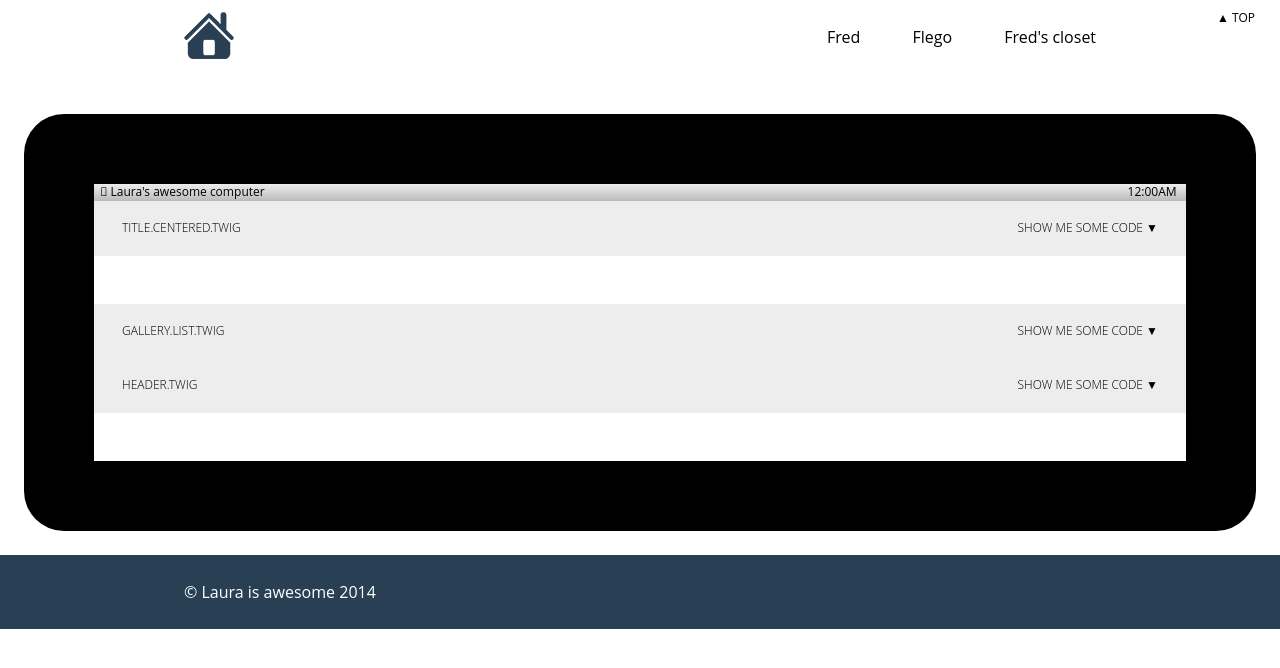
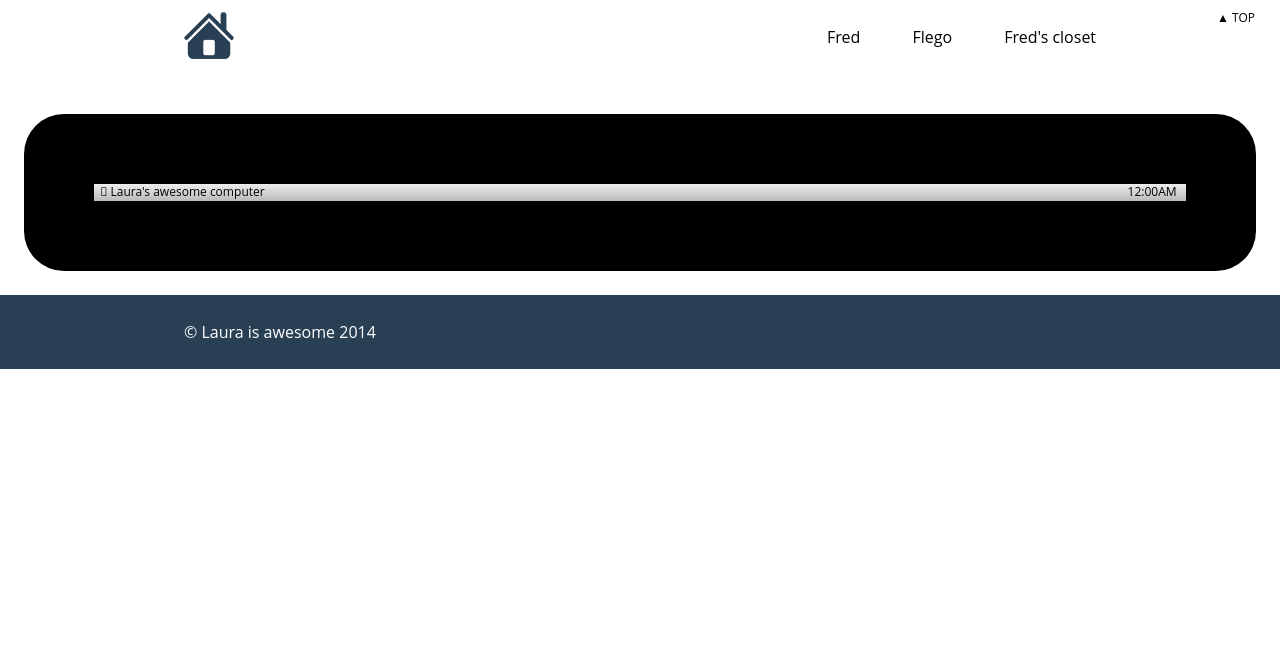
Before and after one commit to laurabunea/Flego, a PHP site: template www/templates/flego.twig in a window 1280 px wide. Shown: the top 668 px of the page. Run offline with PHP 8.4, Linux system fonts and the light colour scheme; the template is opened without the code that fills it, so the values that code supplies are empty; some libraries are stand-ins or nearby versions.

Commit message:
refactering

```diff
--- a/www/templates/flego.twig
+++ b/www/templates/flego.twig
@@ -34,13 +34,13 @@
             'renderedView':data.mediaView.rendered
         }) }}
 
-        {{ macros.lego('codeblock', {
-            'title':'tile.centered.twig',
+        {#{{ macros.lego('codeblock', {
+            'title':'title-centered.twig',
             'anchor':'title-center-code',
             'blockSize':'m',
-            'codeView':data.tileCenterView.code,
-            'renderedView':data.tileCenterView.rendered
-        }) }}
+            'codeView':data.titleCenteredView.code,
+            'renderedView':data.titleCenteredView.rendered
+        }) }}#}
 
         {{ macros.lego('codeblock', {
             'title':'comments.twig',
@@ -87,129 +87,23 @@
             'renderedView':data.galleryShowcaseView.rendered
         }) }}
 
-
-
-
-         <h3 class='lego--heading split on-hover' data-showhide-trigger='title-center-code'>
-            title.centered.twig
-            <span class='split__right'>
-                show me some code &#9660;
-            </span>
-        </h3>
-        <div class='grid'>
-            <div class='grid__item col'>
-                <div class='block-m block--stacked pt-0 pb-0'>
-                    <div class='showhide-hidden' data-showhide-container='title-center-code'>
-
-    <pre class='language-markup'>
-    <code class='language-markup'>
-    &lcub;&lcub; macros.flego('title.centered', &lcub;
-        'blockSize': 's',           &lt;!-- Controls content padding eg xxxs, xxs, xs, s ..--&gt;
-        'title': 'I am a title'     &lt;!--comment--&gt;
-    &rcub;) &rcub;&rcub;
-    </code>
-    </pre>
-                    </div>
-                </div><!--block ends-->
-            </div><!-- grid item ends-->
-            <div class='grid__item col col--q-small'>
-                <div class='block-m block--stacked'>
-                    {{ macros.flego('title.centered', {
-                        'blockSize': 's',
-                        'title': 'I am a title'
-                    }) }}
-                </div>
-            </div><!--grid item ends-->
-
-        </div><!-- grid ends -->
+       {{ macros.lego('codeblock', {
+            'title':'gallery-list.twig',
+            'anchor':'gallery-list-code',
+            'codeView':data.galleryListView.code,
+            'renderedView':data.galleryListView.rendered
+        }) }}
 
 
 
 
+        {#
+        header code {{ macros.lego('header', {
+            'navigation': navigation,
+            'isStacked':'',
+            'blockSize': 'm'
+        }) }}#}
 
-
-
-
-
-
-
-
-
-        <h3 class='lego--heading split on-hover' data-showhide-trigger='gallery-list-codee'>
-            gallery.list.twig
-            <span class='split__right'>
-                show me some code &#9660;
-            </span>
-        </h3>
-        <div class='grid'>
-            <div class='grid__item col'>
-                <div class='block-m block--stacked pt-0 pb-0'>
-                    <div class='showhide-hidden' data-showhide-container='gallery-list-code'>
-
-    <pre class='language-markup'>
-    <code class='language-markup'>
-    &lcub;&lcub; macros.flego('gallery.list', &lcub;
-        'colSize':'col-1-4',
-        'blockSize': 'm',      &lt;!--Controls content padding eg xxxs, xxs, xs, s ..--&gt;
-        'data':galleryData
-    &rcub;) &rcub;&rcub;
-    </code>
-    </pre>
-                    </div>
-                </div><!--block ends-->
-            </div><!-- grid item ends-->
-            <div class='grid__item col col--q-small'>
-                <div class='grid gallery '>
-
-                <!-- loop over gallery items -->
-                {% for item, galleryItem in data.galleryData %}
-                    {{ macros.flego('gallery.list', {
-                        'colSize':'col-1-4',
-                        'blockSize': 'm',
-                        'galleryData':galleryItem
-                    }) }}
-                {% endfor %}
-
-                </div><!--grid item ends-->
-            </div>
-        </div><!-- grid ends -->
-
-
-        <h3 class='lego--heading split on-hover' data-showhide-trigger='header-code'>
-            header.twig
-            <span class='split__right'>
-                show me some code &#9660;
-            </span>
-        </h3>
-        <div class='grid'>
-            <div class='grid__item col'>
-                <div class='block-m block--stacked pt-0 pb-0 pb-0'>
-                    <div class='showhide-hidden' data-showhide-container='header-code'>
-    <pre class='language-markup showhide-active'>
-    <code class='language-markup'>
-    &lcub;&lcub; macros.flego('media', {
-        'gridContainer': true,
-        'colSize':'col-3-4',
-        'themeClass':'warning',
-        'blockSize': 'm',
-        'content': data.contentblock
-        })
-    &rcub;&rcub;
-    </code>
-    </pre>
-                    </div>
-                </div><!--block ends-->
-            </div><!-- grid item ends-->
-            <div class='grid__item col col--q-small'>
-                <div class='block-m block--stacked '>
-                    {{ macros.lego('header', {
-                        'navigation': navigation,
-                        'isStacked':'',
-                        'blockSize': 'm'
-                    }) }}
-                </div>
-            </div><!--grid item ends-->
-        </div><!-- grid ends -->
     </div>
 </div>
 {% endblock %}
--- /dev/null
+++ b/www/templates/macros/title-centered.twig
@@ -0,0 +1,6 @@
+{% import "macros.twig" as macros %}
+
+{{ macros.flego('title-centered', {
+    'blockSize': 's',
+    'titleCenteredData': data.titleCenteredData
+}) }}
```
Also changed, not shown: www/dummyData/gallery-list.php (added, +58 -0 lines), www/dummyData/title-centered.php (added, +8 -0 lines), www/flego.php (+16 -41 lines), www/templates/flego/gallery-list.twig (added, +11 -0 lines), www/templates/flego/gallery.list.twig (deleted, +0 -7 lines), www/templates/flego/title-centered.twig (renamed from www/templates/flego/title.centered.twig, +2 -7 lines), www/templates/macros/gallery-list.twig (added, +7 -0 lines), www/dummyData/tile.centered.php (deleted), www/templates/macros/tile.centered.twig (deleted).
